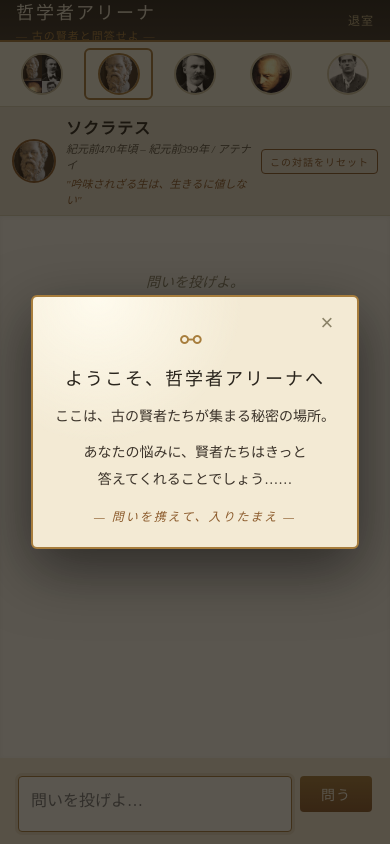
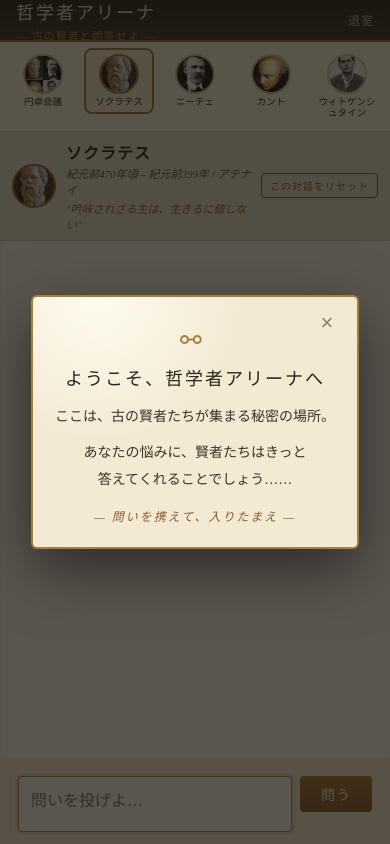
Before and after one commit to souta-yamaguchi/philosopher-arena, a Flask app: page / in a window 390 px wide. Run offline with Flask 3, Linux system fonts and the light colour scheme; the visitor is signed in with stand-in values (Sample User, id 1).

Commit message:
Mobile: show philosopher names under icons
Show names below selector icons (small font, wrap allowed for long names)
and restore name labels on member-chip pills so it's clear who's who.

Co-Authored-By: Claude Opus 4.7 (1M context) <noreply@anthropic.com>

```diff
--- a/templates/index.html
+++ b/templates/index.html
@@ -670,37 +670,52 @@
       overflow: hidden;
     }
 
-    /* セレクタ：アイコンだけの横並び（名前は非表示で省スペース） */
+    /* セレクタ：アイコン＋小さな名前の横並び */
     .selector {
       display: flex;
       flex-direction: row;
-      gap: 8px;
+      gap: 6px;
       justify-content: space-around;
-      align-items: center;
+      align-items: flex-start;
     }
     .selector .card {
-      padding: 3px;
+      padding: 4px 3px;
       flex-direction: column;
       align-items: center;
       text-align: center;
-      gap: 0;
-      flex: 1 0 auto;
+      gap: 3px;
+      flex: 1 1 0;
+      min-width: 0;
       background: transparent;
       border: 2px solid transparent;
+      border-radius: 8px;
     }
     .selector .card.active {
-      background: transparent;
+      background: rgba(167, 125, 60, 0.1);
       border-color: var(--gold);
       box-shadow: none;
     }
     .selector .icon,
     .selector .icon-group {
-      width: 42px;
-      height: 42px;
+      width: 40px;
+      height: 40px;
       margin: 0;
       border-width: 2px;
     }
-    .selector .card-info { display: none; }   /* モバイルでは名前非表示（スペース確保）*/
+    .selector .card-info {
+      display: block;
+      width: 100%;
+      overflow: hidden;
+    }
+    .selector .pname {
+      font-size: 9.5px;
+      letter-spacing: 0;
+      line-height: 1.15;
+      white-space: normal;
+      word-break: keep-all;
+      overflow-wrap: break-word;
+    }
+    .selector .pyears { display: none; }   /* 年数は非表示（名前だけ表示）*/
 
     /* 哲学者カード（ヘッダー）はコンパクトに */
     .philosopher-card {
@@ -714,7 +729,7 @@
       border-width: 2px;
     }
 
-    /* 円卓会議時のメンバー選択：アイコンだけ、コンパクトに */
+    /* 円卓会議時のメンバー選択：アイコン＋短い名前 */
     .picker-title {
       font-size: 12px;
       letter-spacing: 0.5px;
@@ -722,14 +737,19 @@
     .picker-title .picker-sub { display: none; }
     .picker-list { gap: 4px; }
     .member-chip {
-      padding: 2px;
-      border-radius: 50%;
+      padding: 2px 6px 2px 2px;
+      border-radius: 18px;
+      gap: 4px;
     }
     .member-chip img {
-      width: 32px;
-      height: 32px;
+      width: 26px;
+      height: 26px;
     }
-    .member-chip .chip-name { display: none; }    /* 名前非表示（狭いので）*/
+    .member-chip .chip-name {
+      display: inline;
+      font-size: 10px;
+      letter-spacing: 0;
+    }
     .member-chip .chip-check {
       width: 14px;
       height: 14px;
```
